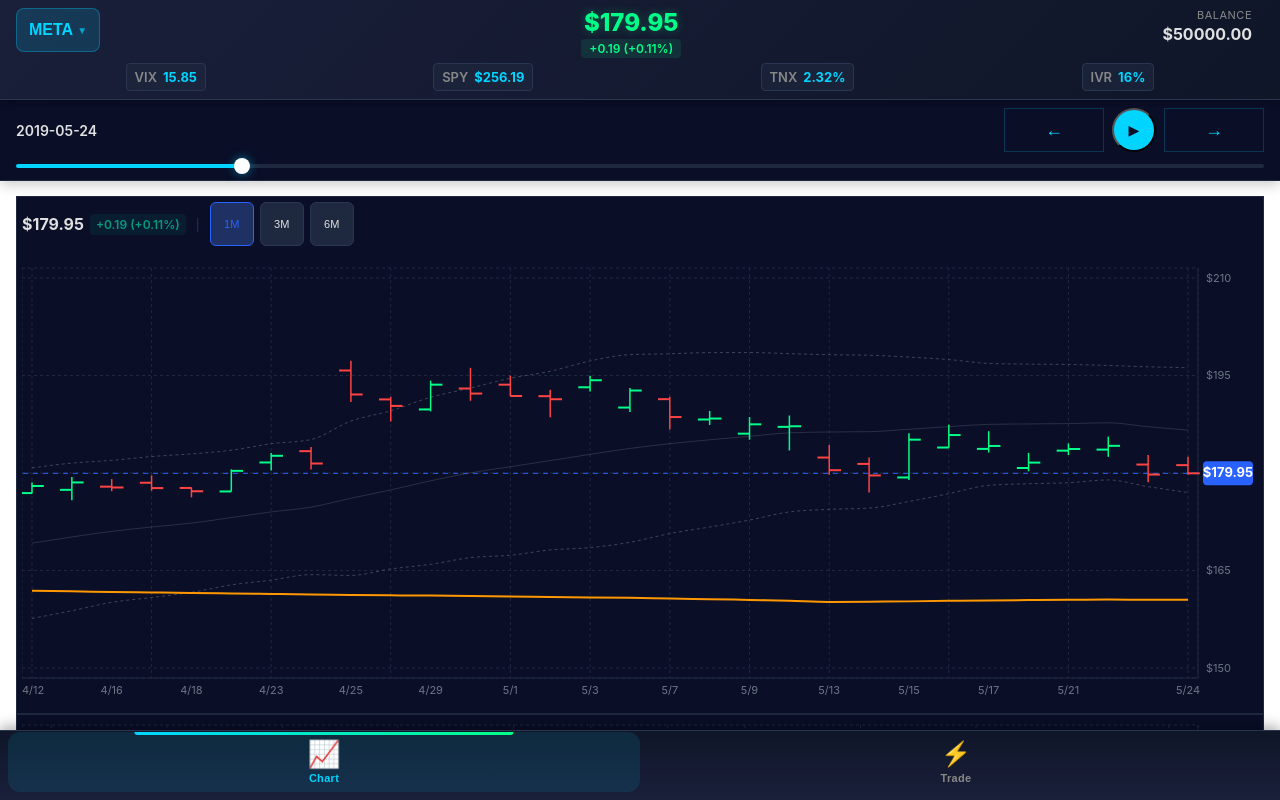
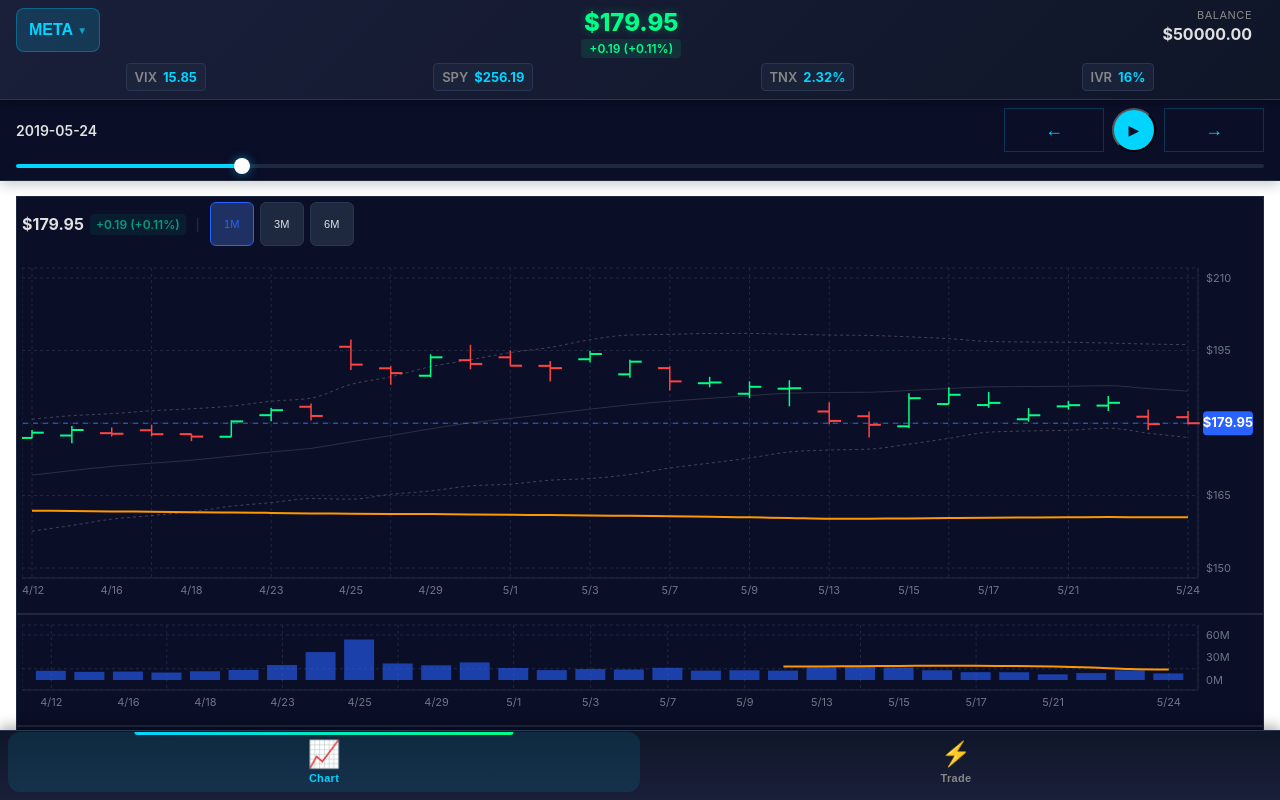
Before and after one commit to iliutaadrian/options_trading_simulator, a React (Vite) app: page / in a window 1280 px wide. Both pictures are taken after a click on the button "Chart". Built offline with nearby package versions, Linux system fonts and the light colour scheme.

Commit message:
fix: chart height size

```diff
--- a/src/components/PriceChart.jsx
+++ b/src/components/PriceChart.jsx
@@ -259,7 +259,7 @@ const PriceChart = ({ data, currentIndex, vixData, indicator }) => {
             )}
           </div>
         </div>
-        <ResponsiveContainer width="100%" height={450}>
+        <ResponsiveContainer width="100%" height={350}>
           <ComposedChart data={dataWithVolumeSMA} margin={{ top: 10, right: 0, left: 0, bottom: 0 }}>
             <defs>
               <linearGradient id="priceGradient" x1="0" y1="0" x2="0" y2="1">
@@ -522,7 +522,7 @@ const PriceChart = ({ data, currentIndex, vixData, indicator }) => {
       </div>
 
       <div className="chart-section tradingview-style">
-        <ResponsiveContainer width="100%" height={120}>
+        <ResponsiveContainer width="100%" height={100}>
           <ComposedChart data={dataWithVolumeSMA} margin={{ top: 5, right: 0, left: 0, bottom: 0 }}>
             <CartesianGrid strokeDasharray="3 3" stroke="#1e2940" strokeWidth={1} />
             <XAxis
@@ -561,7 +561,7 @@ const PriceChart = ({ data, currentIndex, vixData, indicator }) => {
       </div>
 
       <div className="chart-section tradingview-style">
-        <ResponsiveContainer width="100%" height={120}>
+        <ResponsiveContainer width="100%" height={100}>
           <ComposedChart data={dataWithVolumeSMA} margin={{ top: 5, right: 0, left: 0, bottom: 0 }}>
             <CartesianGrid strokeDasharray="3 3" stroke="#1e2940" strokeWidth={1} />
             <XAxis
```
